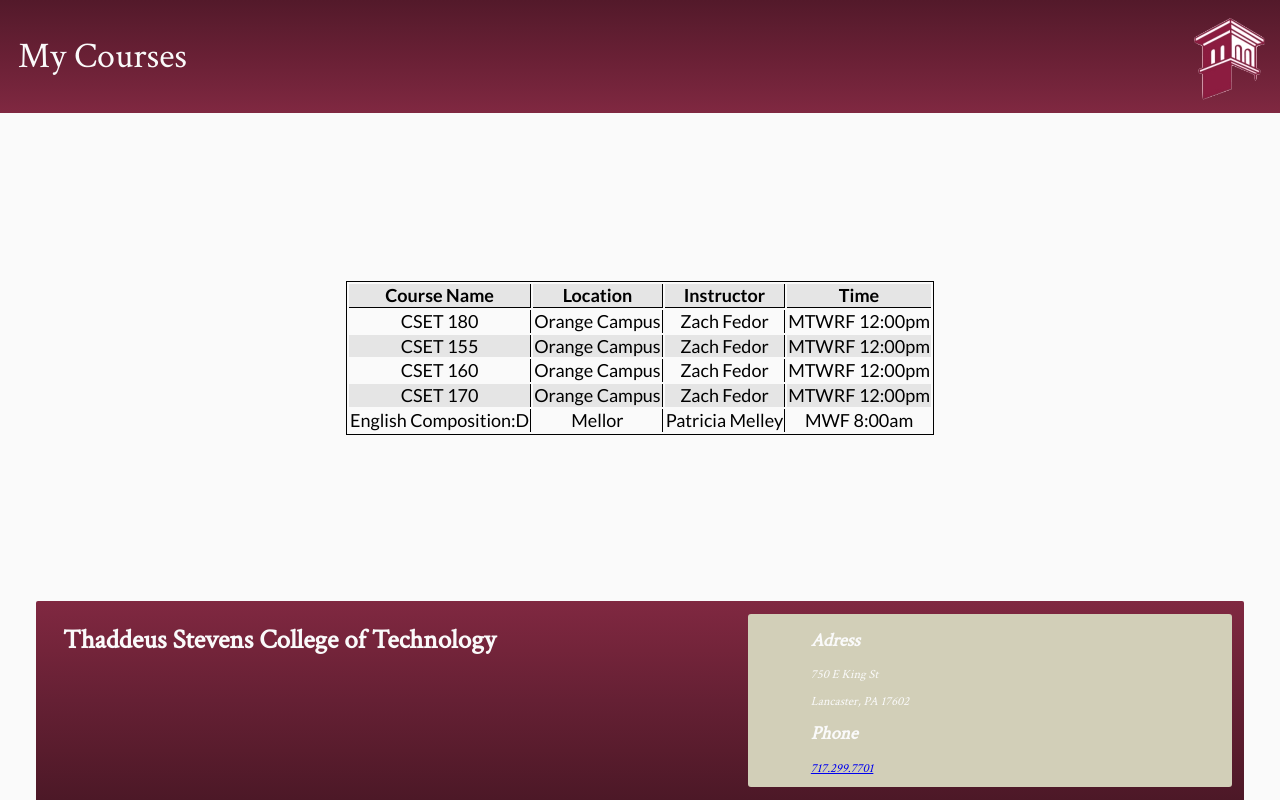
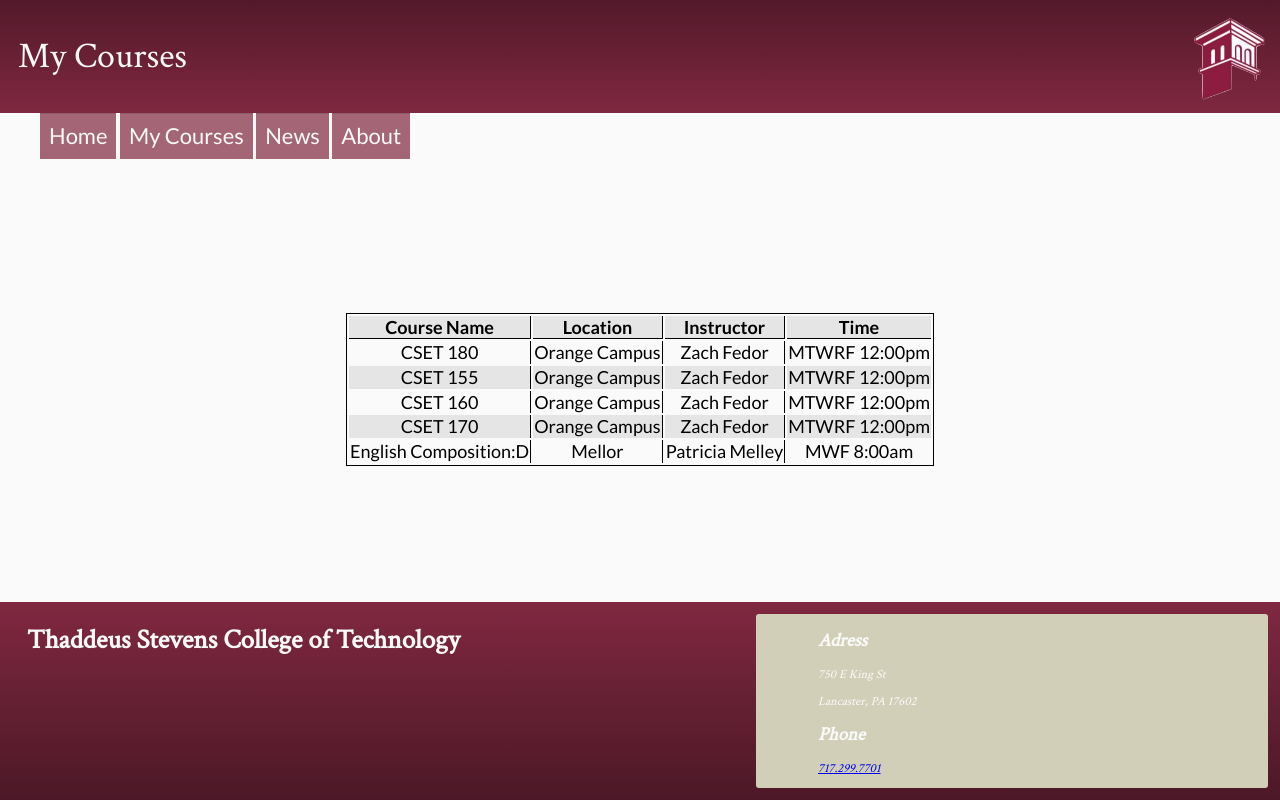
Before and after one commit to Lnauman1700/red-portal, a Flask app: page /my_courses in a window 1280 px wide. Run offline with Flask 2, Linux system fonts and the light colour scheme; some libraries are stand-ins or nearby versions.

Commit message:
Added a skeleton nav bar to be used later once we have all the pages figures out.

```diff
--- a/portal/static/styles.css
+++ b/portal/static/styles.css
@@ -28,29 +28,64 @@
   padding: 1em 0 1em .5em;
 }
 
-.header img {
+.header img{
   margin-top: -5.5em;
   height: 100px;
   width: 100px;
   float: right;
 }
 
-.home_page article {
+nav ul{
+  margin-top: 0;
+}
+
+nav li {
+  display: inline-block;
+  padding: .5em;
+  opacity: 0.7;
+  border-top: solid 1px #5e1d30;
+  border-bottom: solid 1px transparent;
+  background-color: #802841;
+  transition: background-color 0.5s ease, box-shadow 0.5s ease
+}
+
+nav a {
+  text-decoration: none;
+  color: #fafafa;
+  font-size: 22px;
+}
+
+li:hover {
+  color: #fafafa;
+  background: #802841;
+  opacity: 2;
+  border-bottom: solid 4px rgb(210, 207, 184);
+  box-shadow: 5px 5px 5px #8F8F8F;
+}
+
+.current_page {
+  background-color: #802842;
+}
+/**
+ * This css is for the 'my_courses'page
+ */
+
+.my_courses_page article {
   position: relative;
 }
 
-.home_page table {
+.my_courses_page table {
   margin-left: auto;
   margin-right: auto;
   text-align: center;
   border: 1px solid black;
 }
 
-.home_page th {
+.my_courses_page th {
   border-bottom: 1px solid black;
 }
 
-.home_page_tborders {
+.my_courses_page_tborders {
   border-right: 1px solid black;
 }
 
@@ -83,11 +118,7 @@
 footer {
   background-image: linear-gradient(to top, #4c1827, #591c2d, #652034, #73243a, #802841);
   color: #fafafa;
-  margin-right: 2em;
-  margin-left: 2em;
   font-family: 'Crimson Text', serif;
-  border-top-left-radius: 2px;
-  border-top-right-radius: 2px;
 }
 
 .footer_left {
--- a/portal/templates/layouts/base.html
+++ b/portal/templates/layouts/base.html
@@ -13,13 +13,22 @@
     {% endblock %}
   </head>
   <body>
+    <div>
       <header>
         <div class="header">
           <h1>{{ self.title() }}</h1>
           <img src="../static/images/thaddeus_logo.png" alt="Thaddeus Stevens Logo"/>
         </div>
       </header>
-
+      <nav>
+        <ul>
+          <li><a href="/home.html">Home</a></li>
+          <li><a href="placeholder">My Courses</a></li>
+          <li><a href="placeholder">News</a></li>
+          <li><a href="placeholder">About</a></li>
+        </ul>
+      </nav>
+    </div>
     <main>
       {% block content %}{% endblock %}
     </main>
--- a/portal/templates/my_courses.html
+++ b/portal/templates/my_courses.html
@@ -1,44 +1,43 @@
 {% extends "layouts/base.html" %}
 
 {% block title %}My Courses{% endblock %}
-
 {% block content %}
-  <article class='home_page'>
+  <article class='my_courses_page'>
     <table>
       <tr>
-        <th class="home_page_tborders">Course Name</th>
-        <th class="home_page_tborders">Location</th>
-        <th class="home_page_tborders">Instructor</th>
+        <th class="my_courses_page_tborders">Course Name</th>
+        <th class="my_courses_page_tborders">Location</th>
+        <th class="my_courses_page_tborders">Instructor</th>
         <th>Time</th>
       </tr>
       <tr>
-        <td class="home_page_tborders">CSET 180</td>
-        <td class="home_page_tborders">Orange Campus</td>
-        <td class="home_page_tborders">Zach Fedor</td>
+        <td class="my_courses_page_tborders">CSET 180</td>
+        <td class="my_courses_page_tborders">Orange Campus</td>
+        <td class="my_courses_page_tborders">Zach Fedor</td>
         <td>MTWRF 12:00pm</td>
       </tr>
       <tr>
-        <td class="home_page_tborders">CSET 155</td>
-        <td class="home_page_tborders">Orange Campus</td>
-        <td class="home_page_tborders">Zach Fedor</td>
+        <td class="my_courses_page_tborders">CSET 155</td>
+        <td class="my_courses_page_tborders">Orange Campus</td>
+        <td class="my_courses_page_tborders">Zach Fedor</td>
         <td>MTWRF 12:00pm</td>
       </tr>
       <tr>
-        <td class="home_page_tborders">CSET 160</td>
-        <td class="home_page_tborders">Orange Campus</td>
-        <td class="home_page_tborders">Zach Fedor</td>
+        <td class="my_courses_page_tborders">CSET 160</td>
+        <td class="my_courses_page_tborders">Orange Campus</td>
+        <td class="my_courses_page_tborders">Zach Fedor</td>
         <td>MTWRF 12:00pm</td>
       </tr>
       <tr>
-        <td class="home_page_tborders">CSET 170</td>
-        <td class="home_page_tborders">Orange Campus</td>
-        <td class="home_page_tborders">Zach Fedor</td>
+        <td class="my_courses_page_tborders">CSET 170</td>
+        <td class="my_courses_page_tborders">Orange Campus</td>
+        <td class="my_courses_page_tborders">Zach Fedor</td>
         <td>MTWRF 12:00pm</td>
       </tr>
       <tr>
-        <td class="home_page_tborders">English Composition:D</td>
-        <td class="home_page_tborders">Mellor</td>
-        <td class="home_page_tborders">Patricia Melley</td>
+        <td class="my_courses_page_tborders">English Composition:D</td>
+        <td class="my_courses_page_tborders">Mellor</td>
+        <td class="my_courses_page_tborders">Patricia Melley</td>
         <td>MWF 8:00am</td>
       </tr>
     </table>
```
Lines whose indentation alone changed are shown as unchanged.
